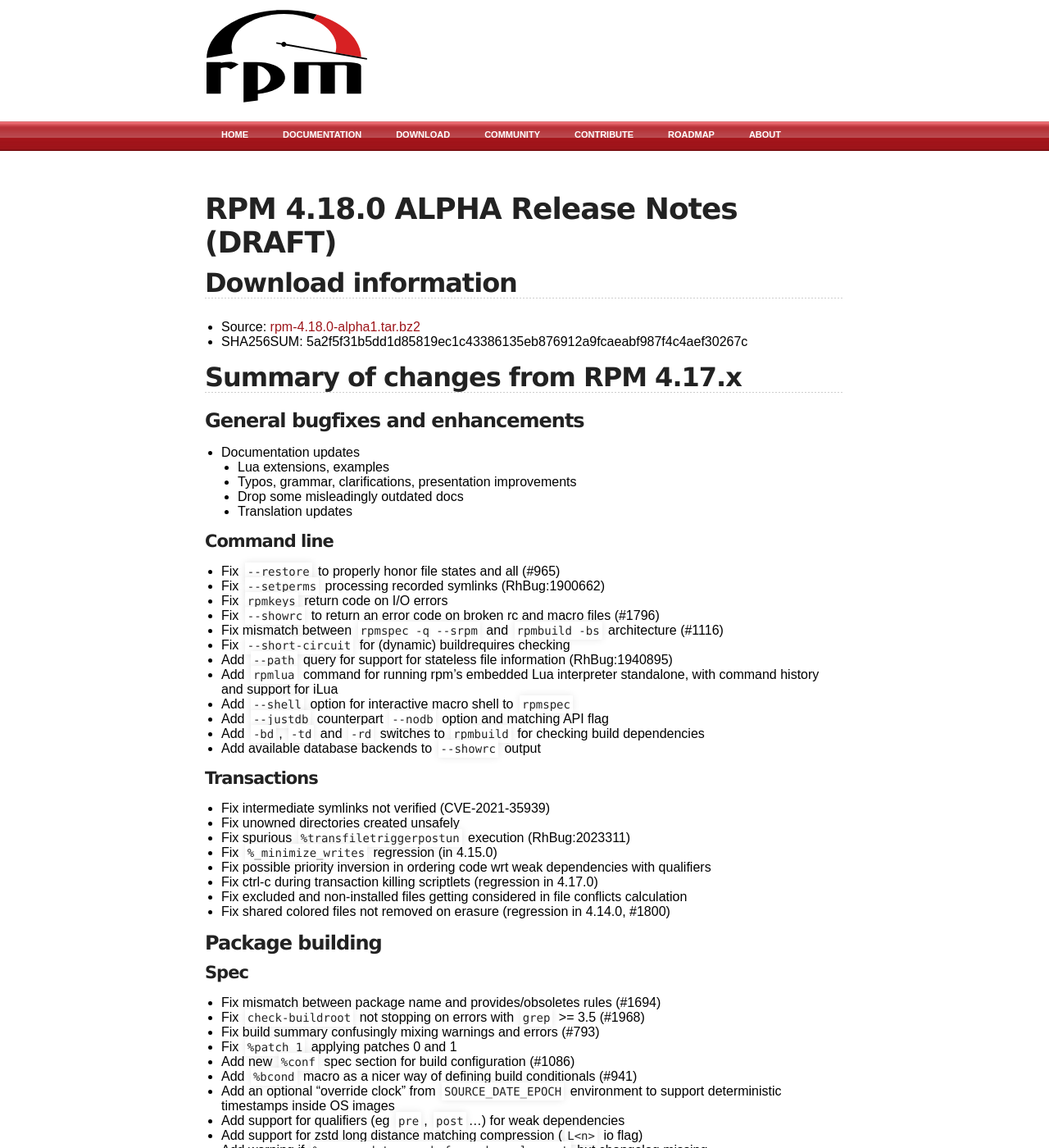
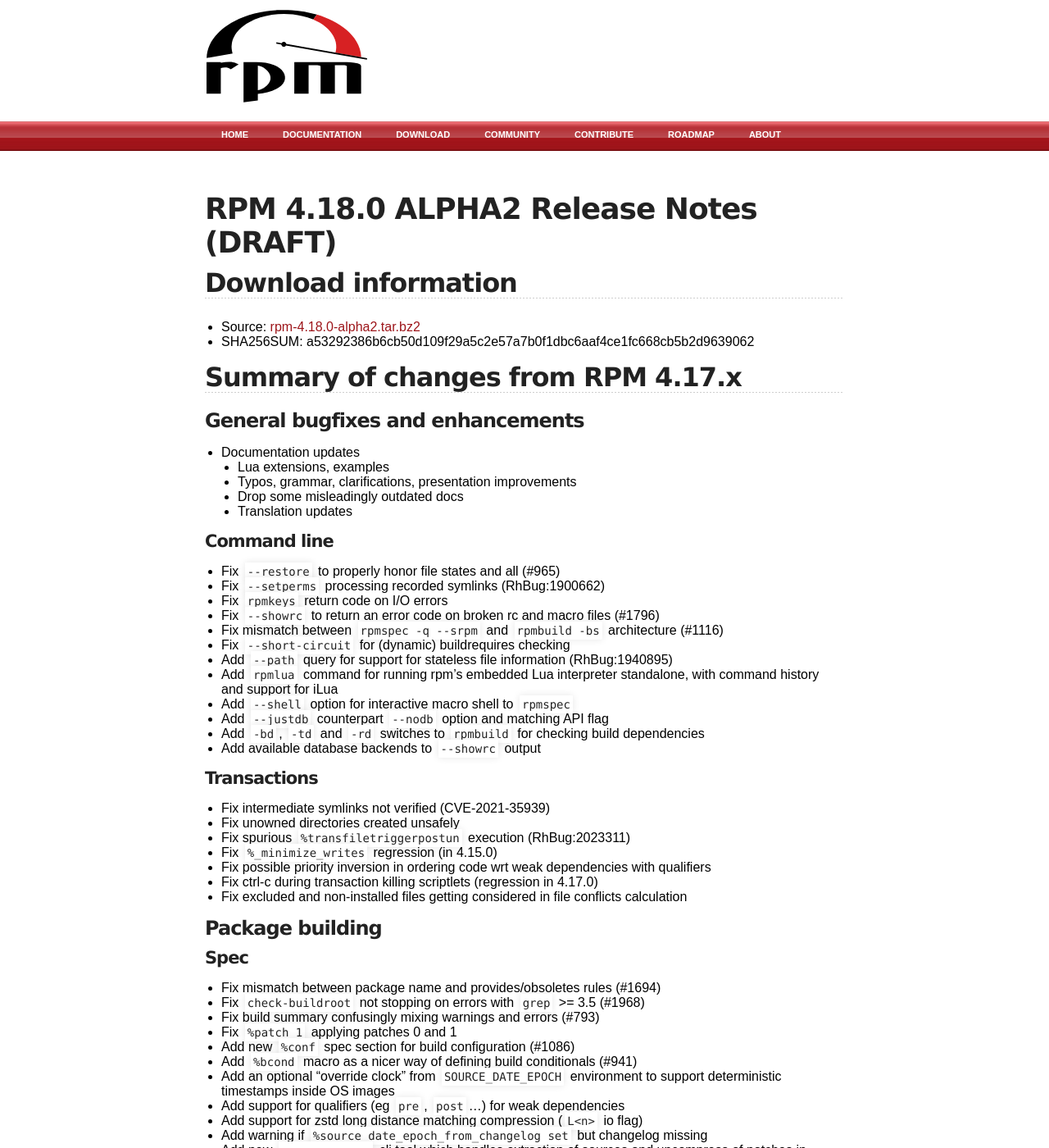
Before and after one commit to rpm-software-management/rpm-web, a Jekyll site: the page built from wiki/Releases/4.18.0.md, in a window 1280 px wide and 1400 px high. Shown: the whole window at 82% size. Built offline with Jekyll 4.4.1, drawn with Linux system fonts in a browser that asks for light colours.

Commit message:
Release rpm 4.18.0 alpha2

```diff
--- a/wiki/Releases/4.18.0.md
+++ b/wiki/Releases/4.18.0.md
@@ -3,11 +3,11 @@ layout: default
 title: rpm.org - Releases
 ---
 
-# RPM 4.18.0 ALPHA Release Notes (DRAFT)
+# RPM 4.18.0 ALPHA2 Release Notes (DRAFT)
 
 ## Download information
- * Source: [rpm-4.18.0-alpha1.tar.bz2](https://ftp.osuosl.org/pub/rpm/releases/testing/rpm-4.18.0-alpha1.tar.bz2)
- * SHA256SUM: 5a2f5f31b5dd1d85819ec1c43386135eb876912a9fcaeabf987f4c4aef30267c
+ * Source: [rpm-4.18.0-alpha2.tar.bz2](https://ftp.osuosl.org/pub/rpm/releases/testing/rpm-4.18.0-alpha2.tar.bz2)
+ * SHA256SUM: a53292386b6cb50d109f29a5c2e57a7b0f1dbc6aaf4ce1fc668cb5b2d9639062
 
 ## Summary of changes from RPM 4.17.x
 
@@ -45,7 +45,6 @@ title: rpm.org - Releases
 * Fix ctrl-c during transaction killing scriptlets (regression in 4.17.0)
 * Fix excluded and non-installed files getting considered in file conflicts
   calculation
-* Fix shared colored files not removed on erasure (regression in 4.14.0, #1800)
 
 ### Package building
 
```
Also changed, not shown: index.md (+7 -0 lines), timeline.md (+7 -0 lines).
